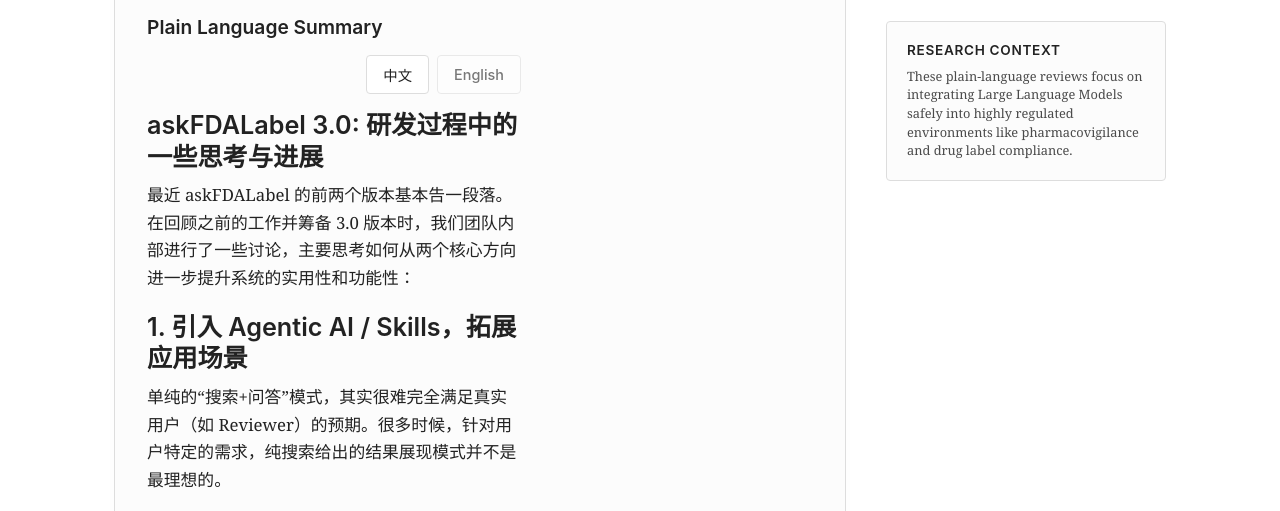
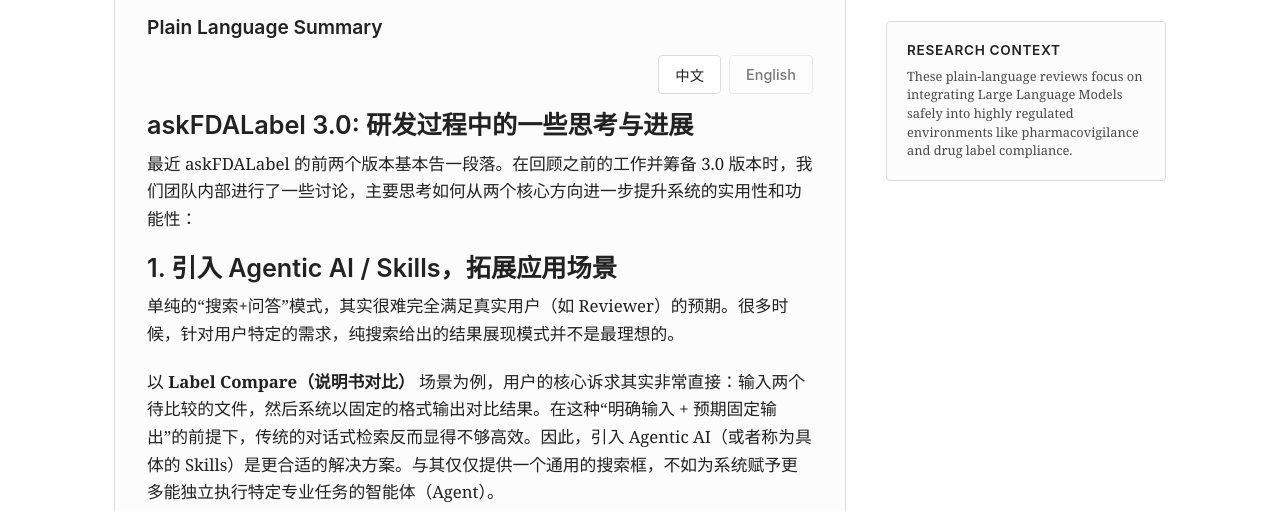
Before and after one commit to seldas/seldas.github.io, an Astro site: page /research in a window 1280 px wide. Shown: the part 427-938 px from the top of the page. Built offline with nearby package versions, Linux system fonts and the light colour scheme; Astro itself is replaced by a stand-in of ours.

Commit message:
fix: optimize layout for pure text blog posts

```diff
--- a/src/pages/research.astro
+++ b/src/pages/research.astro
@@ -97,7 +97,7 @@ const publications = await Promise.all(
 									)}
 								</div>
 
-								<div class="paper-grid">
+								<div class={['2024-04-02-askfdalabel-framework', '2025-02-20-ae-classification'].includes(pub.id) ? "paper-grid" : "paper-single-column"}>
 									<div class="paper-summary-column">
 										<h3 class="column-title">Plain Language Summary</h3>
 										{pub.ContentEn && (
@@ -141,7 +141,8 @@ const publications = await Promise.all(
 										)}
 									</div>
 
-									<div class="paper-side-column">
+									{['2024-04-02-askfdalabel-framework', '2025-02-20-ae-classification'].includes(pub.id) && (
+										<div class="paper-side-column">
 										{pub.id === "2024-04-02-askfdalabel-framework" && (
 											<div class="architecture-card">
 												<h4>AskFDALabel Flow</h4>
@@ -177,6 +178,7 @@ const publications = await Promise.all(
 											</div>
 										)}
 									</div>
+									)}
 								</div>
 
 								<!-- Action Buttons in Card Footer -->
@@ -580,6 +582,10 @@ const publications = await Promise.all(
 		font-family: var(--font-mono);
 	}
 
+	.paper-single-column {
+		max-width: 850px;
+	}
+
 	/* Paper Grid Layout */
 	.paper-grid {
 		display: grid;
```
